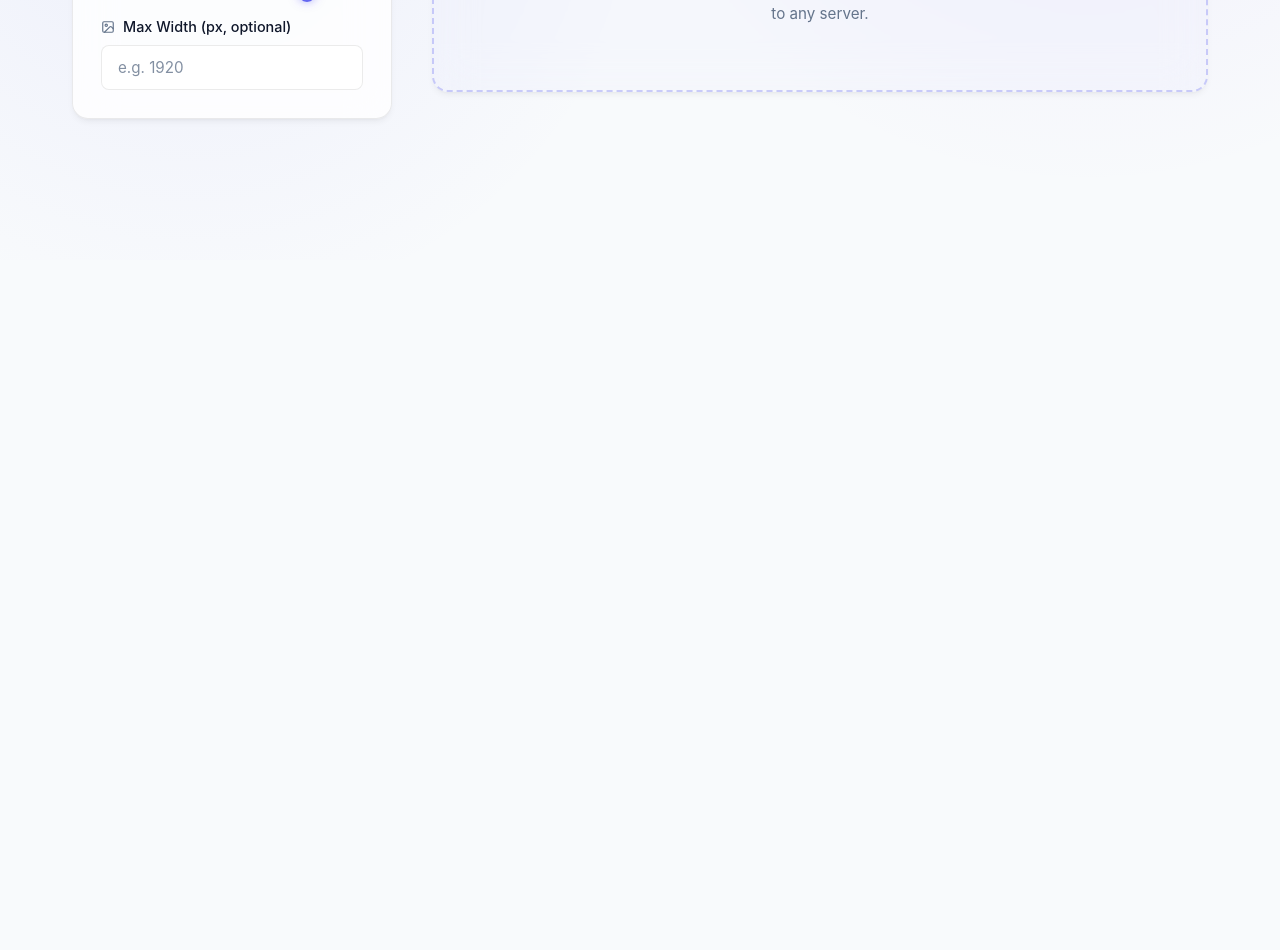
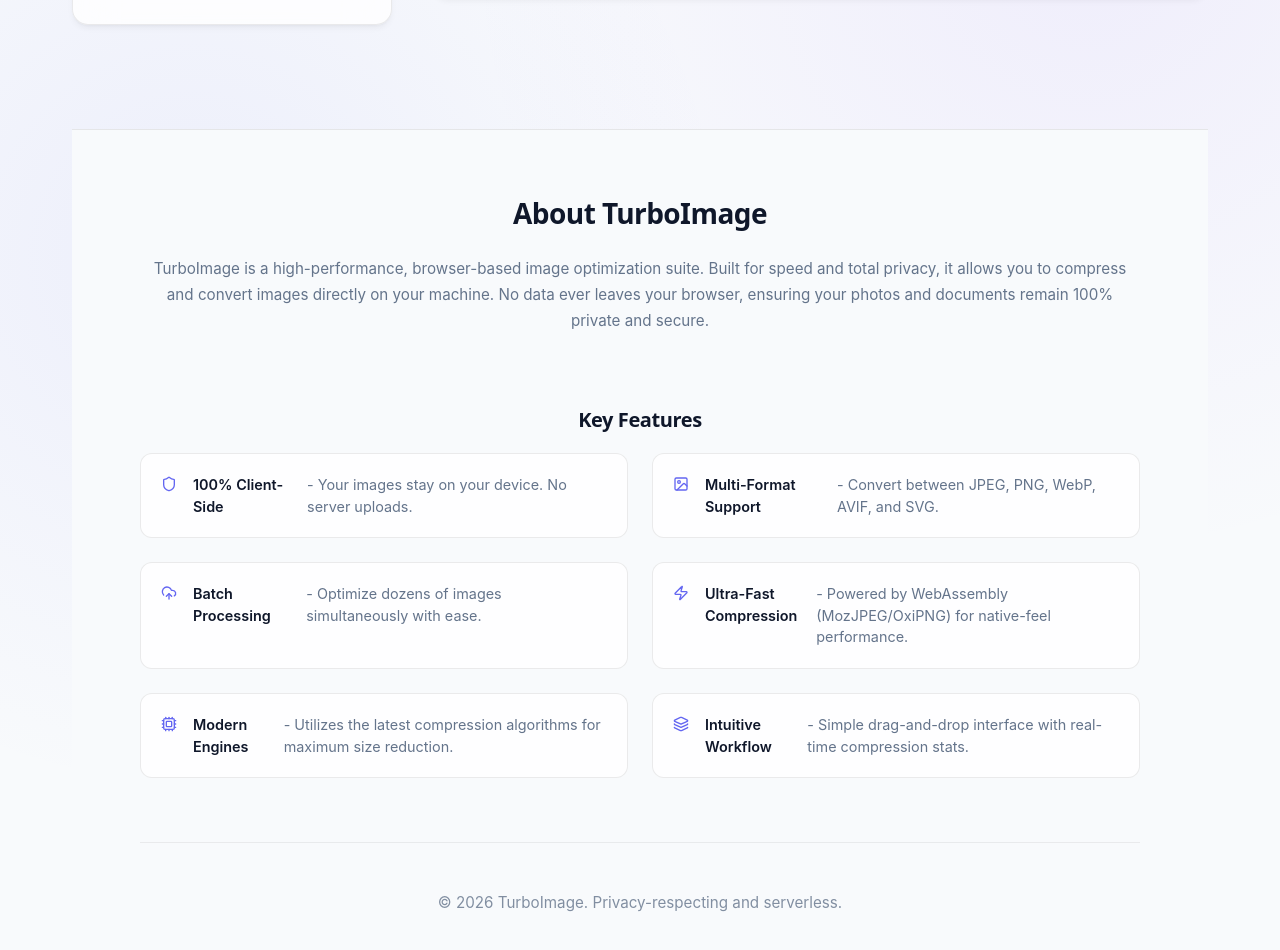
Before and after one commit to chrisjdj/Turbo-Image, a React (Vite) app: page / in a window 1280 px wide. Shown: the part 540-1490 px from the top of the page. Before the commit the page ends 800 px from the top, so only its background shows below. Built offline with nearby package versions, Linux system fonts and the light colour scheme.

Commit message:
added footer

```diff
--- a/src/App.scss
+++ b/src/App.scss
@@ -643,3 +643,111 @@ h1, h2, h3, h4, h5, h6 {
     }
   }
 }
+
+.seo-footer {
+  grid-column: 1 / -1;
+  margin-top: 4rem;
+  padding: 4rem 2rem;
+  background-color: var(--bg-dark);
+  border-top: 1px solid var(--border);
+  color: var(--text-muted);
+  font-family: var(--font-sans);
+  position: relative;
+  z-index: 10;
+
+  .footer-container {
+    max-width: 1000px;
+    margin: 0 auto;
+
+    h2 {
+      color: var(--text-main);
+      font-size: 1.75rem;
+      margin-bottom: 1.5rem;
+      font-family: var(--font-heading);
+      text-align: center;
+    }
+
+    h3 {
+      color: var(--text-main);
+      font-size: 1.25rem;
+      margin-bottom: 1.25rem;
+      font-family: var(--font-heading);
+      text-align: center;
+    }
+
+    p {
+      line-height: 1.7;
+      margin-bottom: 1.5rem;
+      font-size: 0.95rem;
+      text-align: center;
+    }
+
+    .footer-grid {
+      display: grid;
+      grid-template-columns: 1fr;
+      gap: 3rem;
+      margin-bottom: 3rem;
+    }
+
+    .footer-feature-list {
+      list-style-type: none;
+      padding-left: 0;
+      display: grid;
+      grid-template-columns: repeat(2, 1fr);
+      gap: 1.5rem;
+
+      @media (max-width: 640px) {
+        grid-template-columns: 1fr;
+      }
+
+      li {
+        display: flex;
+        gap: 1rem;
+        font-size: 0.9rem;
+        line-height: 1.5;
+        background: var(--bg-card);
+        padding: 1.25rem;
+        border-radius: var(--radius-md);
+        border: 1px solid var(--border);
+        transition: transform 0.2s ease, border-color 0.2s ease;
+
+        &:hover {
+          transform: translateY(-2px);
+          border-color: var(--primary);
+        }
+
+        .feature-icon {
+          color: var(--primary);
+          flex-shrink: 0;
+          margin-top: 2px;
+        }
+
+        strong {
+          color: var(--text-main);
+          font-weight: 600;
+        }
+      }
+    }
+
+    .footer-bottom {
+      margin-top: 3rem;
+      padding-top: 2rem;
+      border-top: 1px solid var(--border);
+      text-align: center;
+      font-size: 0.85rem;
+      color: var(--text-muted);
+      opacity: 0.8;
+    }
+  }
+}
+
+.noscript-banner {
+  background-color: var(--success-bg);
+  border: 1px solid var(--success);
+  color: var(--text-main);
+  padding: 1rem;
+  text-align: center;
+  font-weight: 600;
+  margin-bottom: 2rem;
+  border-radius: var(--radius-md);
+}
--- a/src/App.tsx
+++ b/src/App.tsx
@@ -4,6 +4,7 @@ import JSZip from 'jszip';
 import { WorkerPool } from './scheduler/WorkerPool';
 import type { ProcessOptions, ImageFormat } from './utils/types';
 import ThemeToggle from './ThemeToggle';
+import { Footer } from './components/Footer';
 import './App.scss';
 
 // Single instance of pool
@@ -340,6 +341,7 @@ function App() {
           </div>
         )}
       </section>
+      <Footer />
     </main>
   );
 }
--- /dev/null
+++ b/src/components/Footer.tsx
@@ -0,0 +1,59 @@
+import React from 'react';
+import { Shield, ImageIcon, Zap, UploadCloud, Layers, Cpu } from 'lucide-react';
+
+export const Footer: React.FC = () => {
+  return (
+    <footer className="seo-footer">
+      <noscript>
+        <div className="noscript-banner">
+          <p><strong>Note:</strong> TurboImage requires JavaScript to optimize images securely in your browser. All processing happens locally on your device.</p>
+        </div>
+      </noscript>
+
+      <div className="footer-container">
+        <div className="footer-grid">
+          <div className="footer-main">
+            <h2>About TurboImage</h2>
+            <p>TurboImage is a high-performance, browser-based image optimization suite. Built for speed and total privacy, it allows you to compress and convert images directly on your machine. No data ever leaves your browser, ensuring your photos and documents remain 100% private and secure.</p>
+          </div>
+
+          <div className="footer-features">
+            <h3>Key Features</h3>
+            <ul className="footer-feature-list">
+              <li>
+                <div className="feature-icon"><Shield size={16} /></div>
+                <strong>100% Client-Side</strong> - Your images stay on your device. No server uploads.
+              </li>
+              <li>
+                <div className="feature-icon"><ImageIcon size={16} /></div>
+                <strong>Multi-Format Support</strong> - Convert between JPEG, PNG, WebP, AVIF, and SVG.
+              </li>
+              <li>
+                <div className="feature-icon"><UploadCloud size={16} /></div>
+                <strong>Batch Processing</strong> - Optimize dozens of images simultaneously with ease.
+              </li>
+              <li>
+                <div className="feature-icon"><Zap size={16} /></div>
+                <strong>Ultra-Fast Compression</strong> - Powered by WebAssembly (MozJPEG/OxiPNG) for native-feel performance.
+              </li>
+              <li>
+                <div className="feature-icon"><Cpu size={16} /></div>
+                <strong>Modern Engines</strong> - Utilizes the latest compression algorithms for maximum size reduction.
+              </li>
+              <li>
+                <div className="feature-icon"><Layers size={16} /></div>
+                <strong>Intuitive Workflow</strong> - Simple drag-and-drop interface with real-time compression stats.
+              </li>
+            </ul>
+          </div>
+        </div>
+
+        <div className="footer-bottom">
+          <p>&copy; {new Date().getFullYear()} TurboImage. Privacy-respecting and serverless.</p>
+        </div>
+      </div>
+    </footer>
+  );
+};
+
+export default Footer;
```
